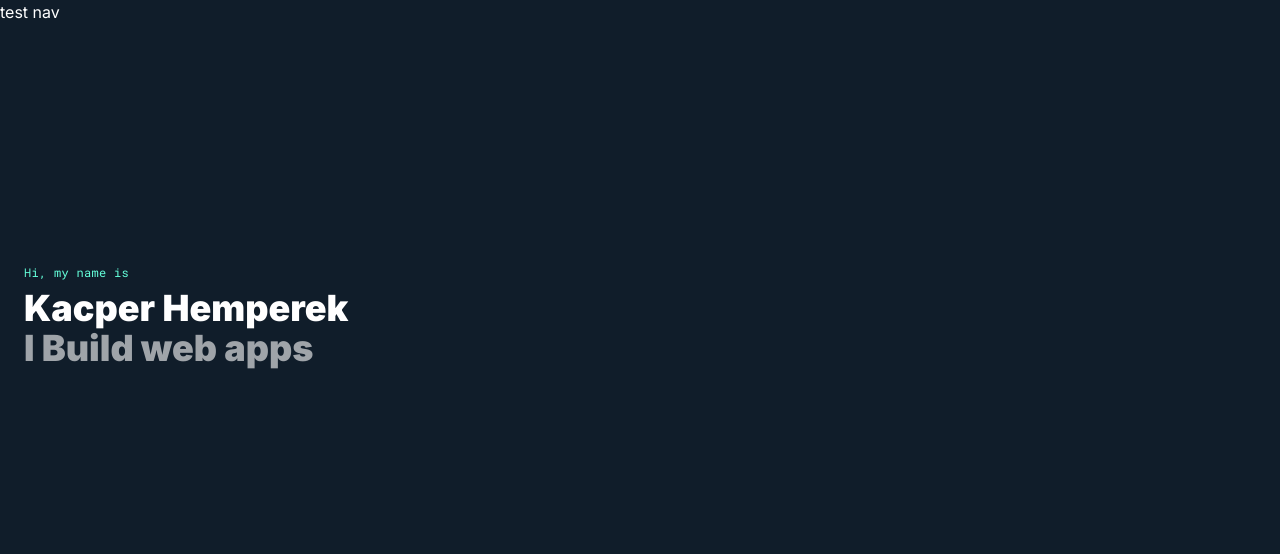
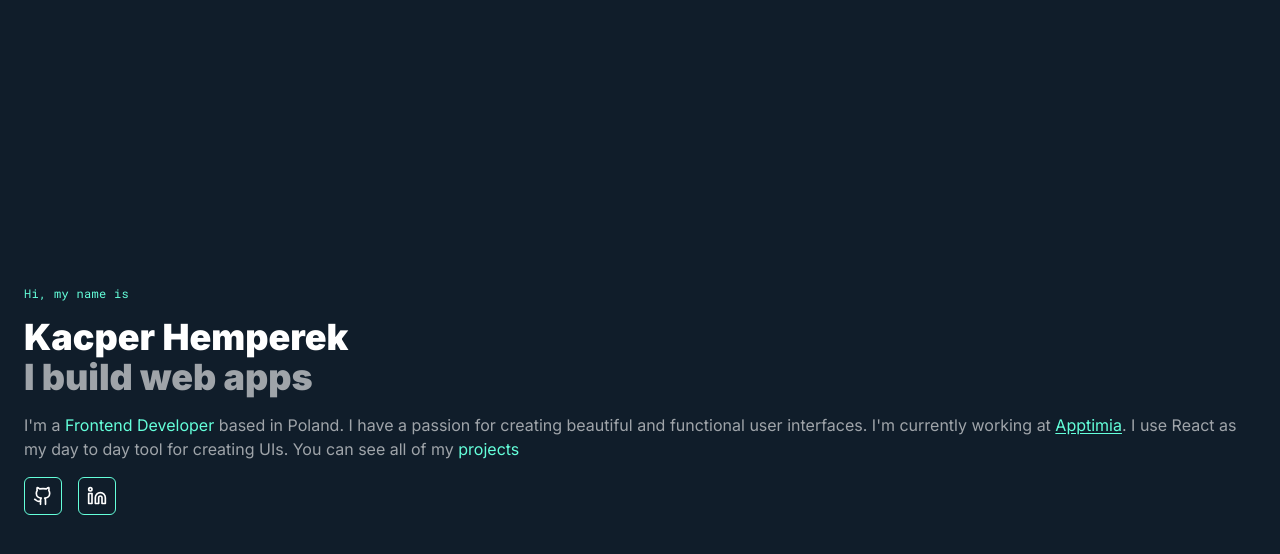
Before and after one commit to KacperHemperek/portfolio, a Next.js app: page / in a window 1280 px wide. Shown: the top 554 px of the page. Built offline with nearby package versions, Linux system fonts and the light colour scheme.

Commit message:
feat: finish site header

```diff
--- a/package.json
+++ b/package.json
@@ -9,9 +9,12 @@
     "lint": "next lint"
   },
   "dependencies": {
+    "clsx": "^2.0.0",
+    "lucide-react": "^0.288.0",
     "next": "13.5.6",
     "react": "^18",
-    "react-dom": "^18"
+    "react-dom": "^18",
+    "tailwind-merge": "^1.14.0"
   },
   "devDependencies": {
     "@types/node": "^20",
--- a/src/app/layout.tsx
+++ b/src/app/layout.tsx
@@ -25,7 +25,6 @@ export default function RootLayout({
   return (
     <html lang='en' className='bg-background text-white'>
       <body className={`${inter.className} ${roboto.variable}`}>
-        <nav>test nav</nav>
         {children}
       </body>
     </html>
--- a/src/app/page.tsx
+++ b/src/app/page.tsx
@@ -1,15 +1,39 @@
+import { GithubIcon, LinkedinIcon } from 'lucide-react';
+import Highlight from '~/components/hightlight';
+import IconLink from '~/components/icon-link';
+import OutsideLink from '~/components/outside-link';
+
 export default function Home() {
   return (
     <main className='px-6'>
-      <header className='container mx-auto flex flex-col py-60'>
-        <h1 className='font-roboto pb-2 text-xs tracking-wide text-primary'>
+      <header className='container mx-auto flex h-screen flex-col justify-center'>
+        <h1 className='font-roboto pb-4 text-xs tracking-wide text-primary'>
           Hi, my name is
         </h1>
-        <h2 className=' text-4xl font-black text-white'>
+        <h2 className=' pb-4 text-4xl font-black text-white'>
           Kacper Hemperek
           <br />
-          <span className=' text-white/60'>I Build web apps</span>
+          <span className=' text-white/60'>I build web apps</span>
         </h2>
+        <p className='pb-4 text-white/60'>
+          I&#39;m a <Highlight>Frontend Developer</Highlight> based in Poland. I
+          have a passion for creating beautiful and functional user interfaces.
+          I&#39;m currently working at{' '}
+          <OutsideLink href='https://apptimia.com/'>Apptimia</OutsideLink>. I
+          use React as my day to day tool for creating UIs. You can see all of
+          my <Highlight>projects</Highlight>
+        </p>
+        <div className='flex gap-4'>
+          <IconLink bordered href='https://www.github.com/KacperHemperek/'>
+            <GithubIcon className='h-4 w-4 md:h-5 md:w-5' />
+          </IconLink>
+          <IconLink
+            bordered
+            href='https://www.linkedin.com/in/kacper-hemperek-824abb236/'
+          >
+            <LinkedinIcon className='h-4 w-4 md:h-5 md:w-5' />
+          </IconLink>
+        </div>
       </header>
     </main>
   );
--- /dev/null
+++ b/src/components/hightlight.tsx
@@ -0,0 +1,5 @@
+import React from 'react';
+
+export default function Highlight({ children }: { children: React.ReactNode }) {
+  return <span className='text-primary'>{children}</span>;
+}
--- /dev/null
+++ b/src/components/icon-link.tsx
@@ -0,0 +1,30 @@
+import React from 'react';
+import { cn } from '~/utils/cn';
+
+export default function IconLink({
+  children,
+  href,
+  bordered = false,
+}: {
+  children: React.ReactNode;
+  href: string;
+  bordered?: boolean;
+}) {
+  const classNames = cn(
+    'flex rounded-md p-2 transition-colors hover:bg-background-muted/80',
+    bordered && 'border border-primary',
+  );
+
+  return (
+    <a
+      target='_blank'
+      href={href}
+      className={cn(
+        'flex rounded-md p-2 transition-colors hover:bg-background-muted',
+        bordered && 'border border-primary',
+      )}
+    >
+      {children}
+    </a>
+  );
+}
--- /dev/null
+++ b/src/components/outside-link.tsx
@@ -0,0 +1,19 @@
+import React from 'react';
+
+export default function OutsideLink({
+  href,
+  children,
+}: {
+  href: string;
+  children: React.ReactNode;
+}) {
+  return (
+    <a
+      href={href}
+      className='cursor-pointer text-primary underline underline-offset-2 transition-colors hover:text-primary/80'
+      target='_blank'
+    >
+      {children}
+    </a>
+  );
+}
--- /dev/null
+++ b/src/utils/cn.ts
@@ -0,0 +1,6 @@
+import { type ClassValue, clsx } from 'clsx';
+import { twMerge } from 'tailwind-merge';
+
+export function cn(...inputs: ClassValue[]) {
+  return twMerge(clsx(inputs));
+}
```
Also changed, not shown: 1 other file (tests, documents, lock files or other folders).
